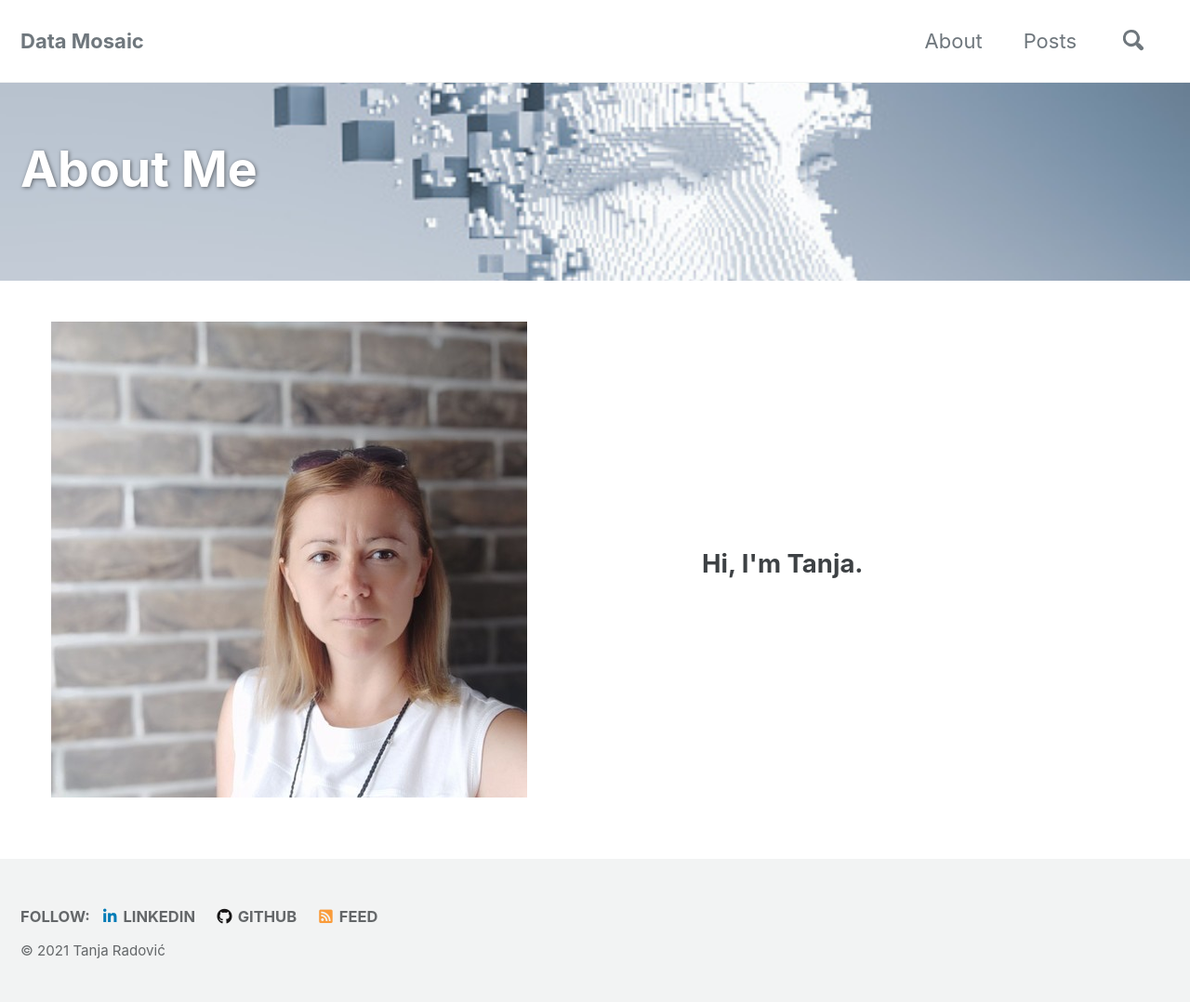
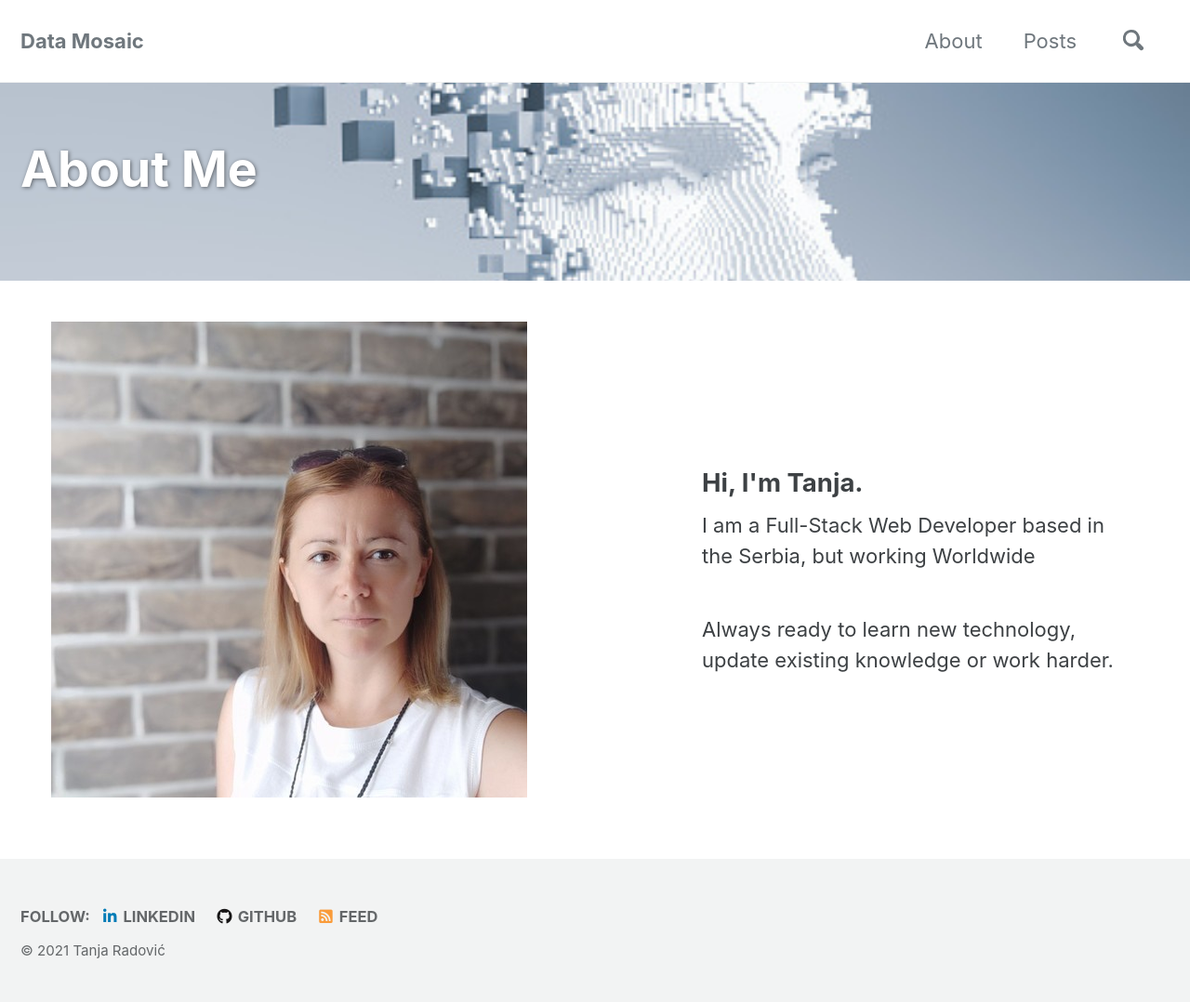
Before and after one commit to tradovic/blog, a Jekyll site: the page built from _pages/about.md, in a window 1280 px wide. Shown: the whole page at 93% size. Built offline with Jekyll 4.4.1, drawn with Linux system fonts in a browser that asks for light colours; cached includes are drawn as plain includes.

Commit message:
Update about.html

```diff
--- a/_layouts/about.html
+++ b/_layouts/about.html
@@ -31,9 +31,9 @@ layout: default
               <div class="col-lg-5 col-md-6">
                   <div class="about-me-caption">
                       <h2>Hi, I'm Tanja.</h2>
-                      <p class="pb-30"></p>
+                      <p class="pb-30">I am a Full-Stack Web Developer based in the Serbia, but working Worldwide</p>
                       <h5></h5>
-                      <p></p>
+                      <p>Always ready to learn new technology, update existing knowledge or work harder.</p>
                   </div>
               </div>
           </div>
```
